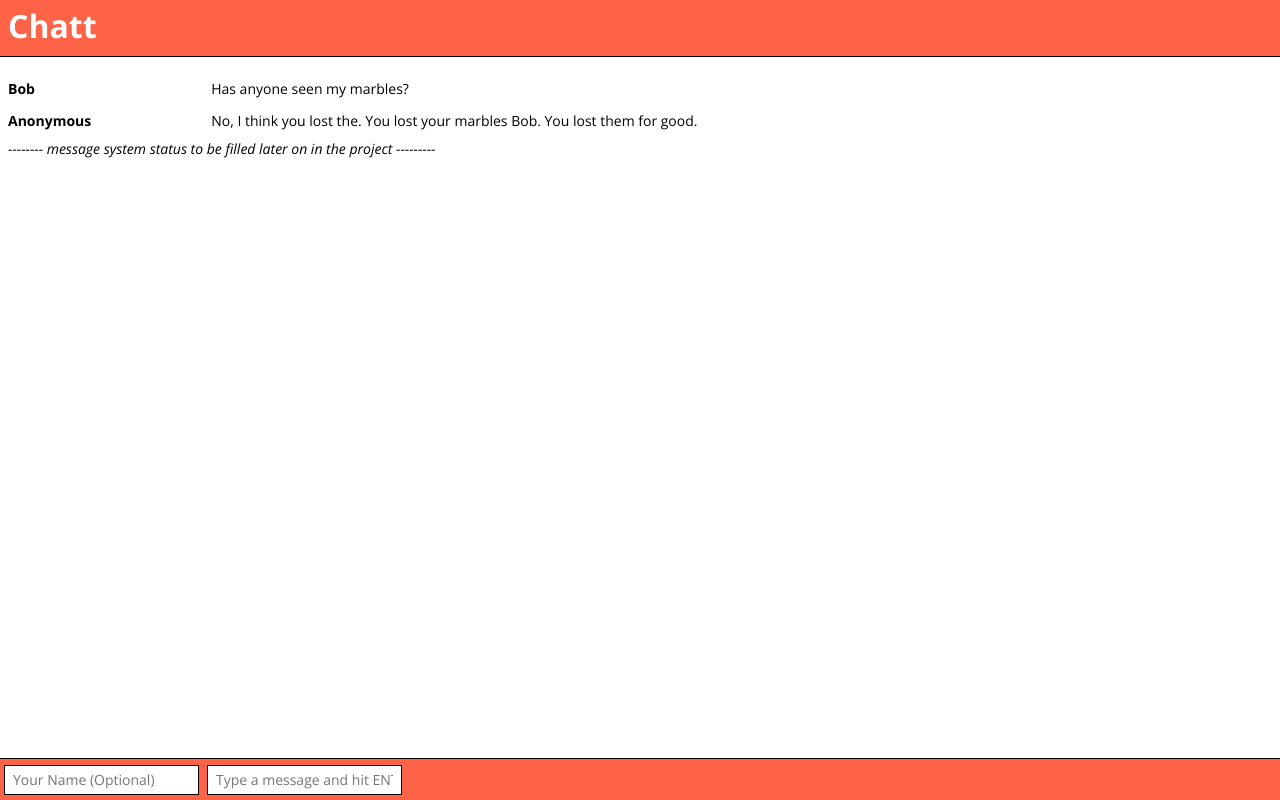
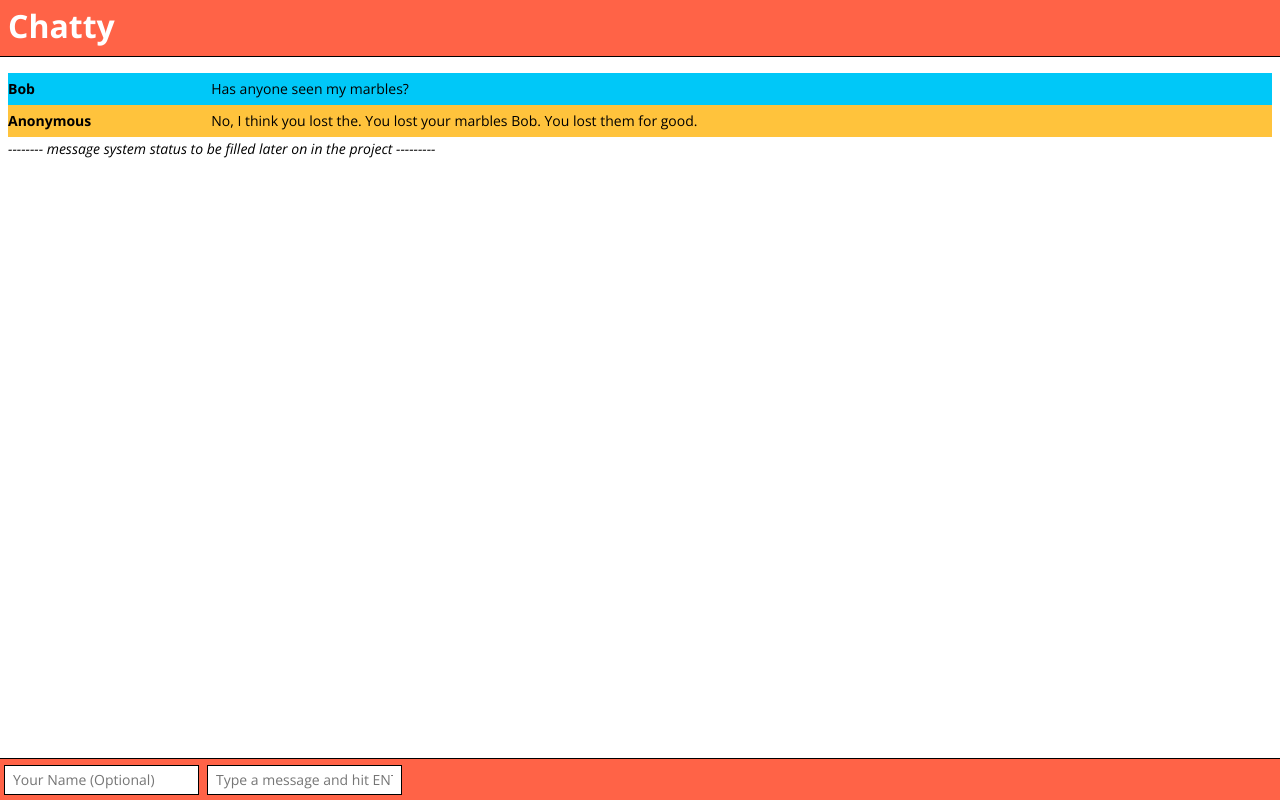
Before and after one commit to Behzad-Az/Behzad-Az-lhl-wk5-chattyApp, a React app in the folder chatty_client/: page / in a window 1280 px wide. Built offline with nearby package versions, Linux system fonts and the light colour scheme.

Commit message:
added background color to the messages

```diff
--- a/chatty_client/src/App.jsx
+++ b/chatty_client/src/App.jsx
@@ -2,22 +2,30 @@ import React, {Component} from 'react';
 import ChatBar from './ChatBar.jsx';
 import MessageList from './MessageList.jsx';
 
-var data = {
+const colorArr = ["#00C8F8", "#FFC33C", "#59C4C5", "#FBE2B4", "#EF9950",
+                  "#78D64B", "#F2C14E", "#F78154", "#4D9078", "#B4436C"];
+
+let data = {
   // currentUser: {name: ""}, // optional. if currentUser is not defined, it means the user is Anonymous
+  userCount: 2,
   messages: [
     {
       id: 0,
       username: "Bob",
       content: "Has anyone seen my marbles?",
+      bgColor: {backgroundColor: colorArr[0 % colorArr.length]}
     },
     {
       id: 1,
       username: "Anonymous",
-      content: "No, I think you lost the. You lost your marbles Bob. You lost them for good."
+      content: "No, I think you lost the. You lost your marbles Bob. You lost them for good.",
+      bgColor: {backgroundColor: colorArr[1 % colorArr.length]}
     }
   ],
   notification: ""
 };
+
+
 
 class App extends Component {
 
@@ -25,7 +33,6 @@ class App extends Component {
     super(props);
     //this.state = Object.assign(data, {currentUser: {name: this.props.username || "Anynomous"}});
     this.state = data;
-    console.log(this.state.currentUser);
     this.addMessage = this.addMessage.bind(this);
   }
 
@@ -50,17 +57,27 @@ class App extends Component {
     }
 
     else {
+      let existingUser = false;
+      let colorIndex = this.state.userCount % colorArr.length;
       username = username || "Anynomous";
+      this.state.messages.forEach((msg) => {
+        if (msg.username === username) {
+          existingUser = true;
+          colorIndex = colorArr.indexOf(msg.bgColor.backgroundColor);
+        }
+      });
+
+      if (!existingUser) { this.state.userCount += 1; }
+
       const newMessage = {
         id: this.state.messages.length,
         username: username,
-        content: content
+        content: content,
+        bgColor: {backgroundColor: colorArr[colorIndex]}
       };
       const messages = this.state.messages.concat(newMessage);
       this.setState({messages: messages});
-
     }
-
   }
 
   render() {
@@ -68,7 +85,7 @@ class App extends Component {
       <div>
         <nav id="chattyNavBar">
           <div className="app-notifications">{this.state.notification}</div>
-          <h1>Chatt</h1>
+          <h1>Chatty</h1>
         </nav>
         <div className="wrapper">
           <MessageList messageArr={this.state.messages}/>
--- a/chatty_client/src/MessageList.jsx
+++ b/chatty_client/src/MessageList.jsx
@@ -8,7 +8,11 @@ class MessageList extends Component {
       <div id="message-list">
         {
           this.props.messageArr.map((message, index) => {
-            return <Message key={message.id} message={message}/>
+            return (
+              <div key={message.id} style={message.bgColor}>
+                <Message key={message.id} message={message} />
+              </div>
+            );
           })
         }
         <div className="message system">
--- a/chatty_client/styles/home.scss
+++ b/chatty_client/styles/home.scss
@@ -12,6 +12,16 @@ nav h1 { margin: 0; color: white;}
 }
 #message-list { height: calc(100vh - 131px); padding: 16px 8px;}
 #message-list .message { padding: 4px 0;  display: flex;}
+
+#message-list .message00C8F8 { padding: 4px 0;  display: flex; background-color: #00C8F8}
+
+//const colorArr = ["#00C8F8", "#FFC33C", "#59C4C5", "#FBE2B4", "#EF9950"];
+
+
+
+
+
+
 #message-list .message .username,#message-list .message .content {
   display: inline-block; padding: 4px 0;
 }
```
